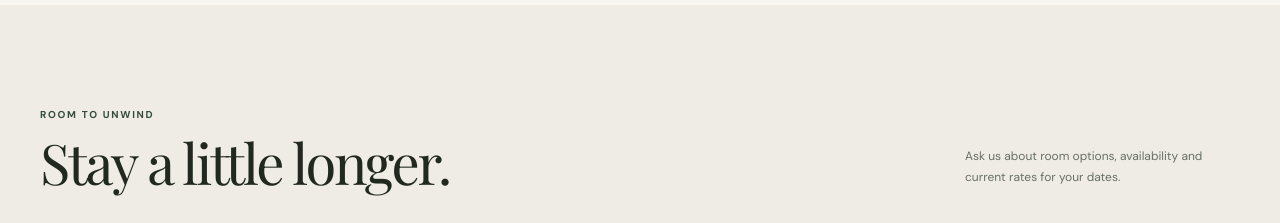
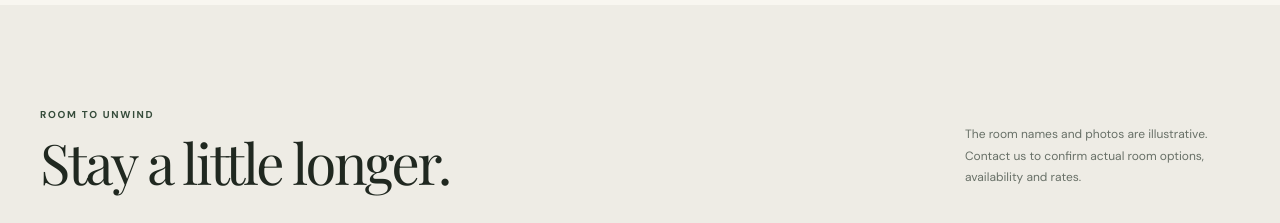
Before and after one commit to agaklua/my-business-app, a website: page index.html in a window 1280 px wide. Shown: the part 1300-1523 px from the top of the page. Drawn offline with nearby package versions, Linux system fonts and the light colour scheme.

Commit message:
Clarify sample room names and photos

```diff
--- a/index.html
+++ b/index.html
@@ -14,7 +14,7 @@
   <main>
     <section class="hero" id="home"><div class="wrap hero-copy"><p class="eyebrow">A coastal stay · Mombasa</p><h1>Find your<br>own kind of quiet.</h1><p>Thoughtful rooms, warm Kenyan hospitality and a slower pace, with Mombasa’s coast close by.</p><a class="button light" href="#rooms">Explore the rooms&nbsp; ↗</a></div><span class="hero-note">Mombasa · Kenya</span></section>
     <section class="intro"><div class="wrap"><p class="eyebrow">Welcome to HAGAKON</p><h2 class="serif">Come as you are.<br>Feel right at home.</h2><p>There’s space to settle in and time to slow down. Find leafy courtyards, considered details and a team who make every stay feel personal.</p><a class="textlink" href="#experience">A little about us&nbsp; ↗</a></div></section>
-    <section class="rooms" id="rooms"><div class="wrap"><div class="section-head"><div><p class="eyebrow">Room to unwind</p><h2 class="serif">Stay a little longer.</h2></div><p>Ask us about room options, availability and current rates for your dates.</p></div><div class="room-grid">
+    <section class="rooms" id="rooms"><div class="wrap"><div class="section-head"><div><p class="eyebrow">Room to unwind</p><h2 class="serif">Stay a little longer.</h2></div><p>The room names and photos are illustrative. Contact us to confirm actual room options, availability and rates.</p></div><div class="room-grid">
       <article class="room-card"><img src="https://images.unsplash.com/photo-1611892440504-42a792e24d32?auto=format&fit=crop&w=900&q=82" alt="Illustrative hotel guest room" loading="lazy"><div class="room-copy"><div class="room-meta">Room details on enquiry</div><h3>Garden Room</h3><p>A comfortable retreat with soft linens and the essentials for a restful stay.</p><div class="room-foot"><span class="price"><b>Rates on request</b> / night</span><a href="#enquire">Enquire ↗</a></div></div></article>
       <article class="room-card"><img src="https://images.unsplash.com/photo-1616486338812-3dadae4b4ace?auto=format&fit=crop&w=900&q=82" alt="Illustrative contemporary hotel room" loading="lazy"><div class="room-copy"><div class="room-meta">Room details on enquiry</div><h3>Courtyard Suite</h3><p>A little more room to settle in, with a relaxed lounge area.</p><div class="room-foot"><span class="price"><b>Rates on request</b> / night</span><a href="#enquire">Enquire ↗</a></div></div></article>
       <article class="room-card"><img src="https://images.unsplash.com/photo-1615571022211-7ded34c7a1ab?auto=format&fit=crop&w=900&q=82" alt="Illustrative spacious hotel suite" loading="lazy"><div class="room-copy"><div class="room-meta">Room details on enquiry</div><h3>HAGAKON Suite</h3><p>A spacious option for families and longer visits.</p><div class="room-foot"><span class="price"><b>Rates on request</b> / night</span><a href="#enquire">Enquire ↗</a></div></div></article>
```
